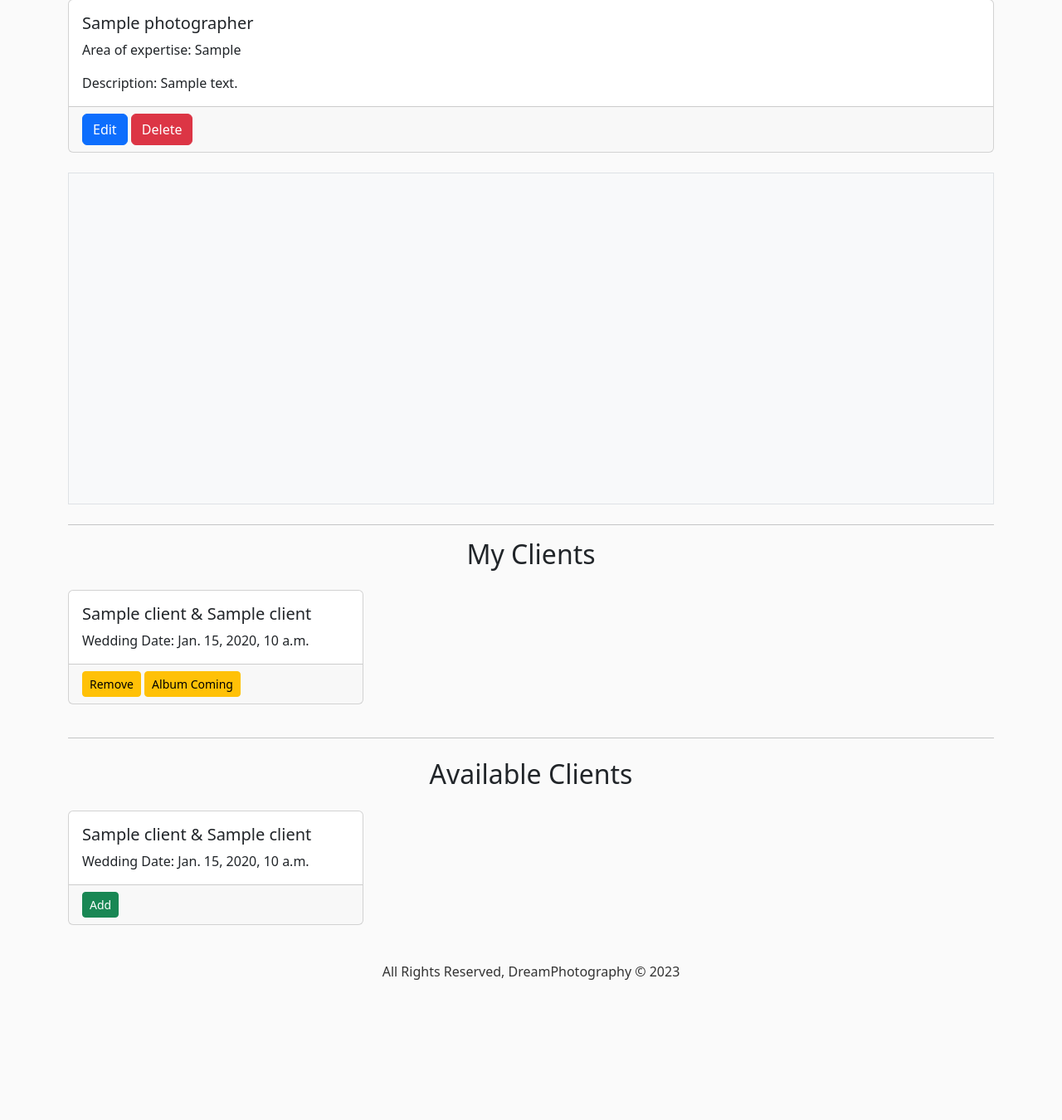
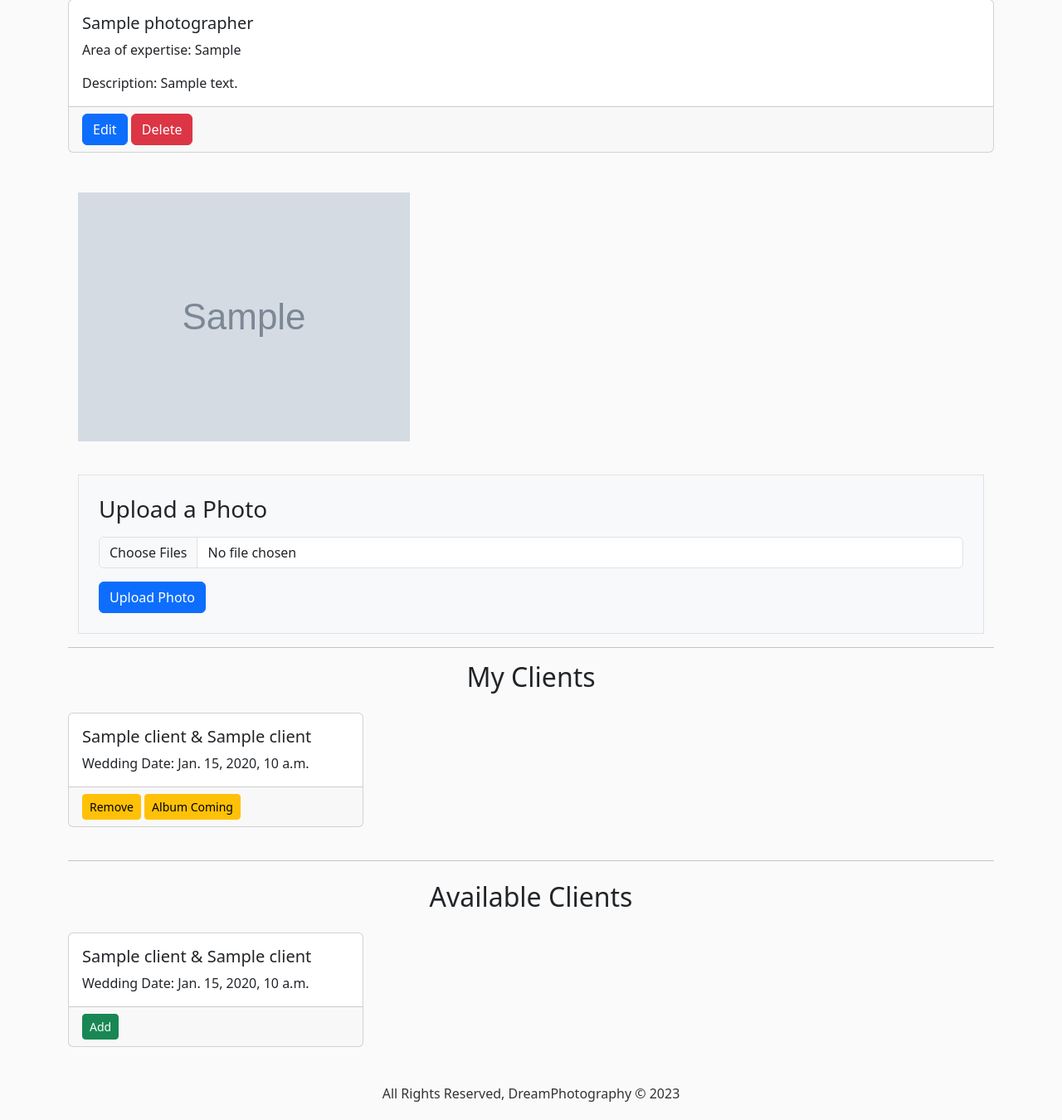
Before and after one commit to JennyZhong2022/Dream-Photography, a Django app: template main_app/templates/main_app/photographer_detail.html in a window 1280 px wide. Shown: the part 161-1511 px from the top of the page at 83% size. Before the commit the page ends 1342 px from the top, so only its background shows below. Run offline with Django 5.2, Linux system fonts and the light colour scheme; the template is opened without the code that fills it: most values are stand-ins (such as "Sample title", 1, 10 or a date in 2020); grey boxes marked "Sample" are stand-in pictures.

Commit message:
can add multiply photos

```diff
--- a/dreamphotography/settings.py
+++ b/dreamphotography/settings.py
@@ -11,6 +11,11 @@ https://docs.djangoproject.com/en/5.0/ref/settings/
 """
 
 from pathlib import Path
+
+import environ
+
+environ.Env()
+environ.Env.read_env()
 
 # Build paths inside the project like this: BASE_DIR / 'subdir'.
 BASE_DIR = Path(__file__).resolve().parent.parent
--- a/main_app/static/css/style.css
+++ b/main_app/static/css/style.css
@@ -19,6 +19,12 @@ main{
   border-radius: 5px; /* Rounded corners */
 }
 
+.photo-thumbnail {
+  max-width: 100%; /*  100% will use the full column width */
+  height: auto; /* Maintain aspect ratio */
+}
+
+
 
 @media (max-width: 768px) {
     .card-wrapper {
--- a/main_app/templates/main_app/photographer_detail.html
+++ b/main_app/templates/main_app/photographer_detail.html
@@ -17,9 +17,30 @@
       {% endif %}
   </div>
 
-  <div class="photo-placeholder bg-light border mb-4" style="height: 100%; min-height: 400px;">
-    <!-- Photo will be added here later -->
-</div>
+  <div class="container mt-5">
+    <div class="photo-gallery row mb-4">
+      <!-- Photos will be added here -->
+      {% for photo in photographer.photo_set.all %}
+      <div class="col-md-6 mb-3">
+        <img src="{{ photo.url }}" class="img-fluid photo-thumbnail" alt="Photo">
+      </div>
+    {% empty %}
+      <div class="alert alert-info">No Photos Uploaded</div>
+    {% endfor %}
+    </div>
+
+    <div class="photo-upload-form bg-light border p-4">
+      <h3 class="mb-3">Upload a Photo</h3>
+      <form action="{% url 'add_photo' photographer.id %}" enctype="multipart/form-data" method="POST">
+        {% csrf_token %}
+        <div class="mb-3">
+          <input type="file" name="photo-file" class="form-control" multiple>
+        </div>
+        <button type="submit" class="btn btn-primary">Upload Photo</button>
+      </form>
+    </div>
+  </div>
+
 
 {% if not is_client %}
 <hr>
--- a/main_app/urls.py
+++ b/main_app/urls.py
@@ -5,6 +5,7 @@ urlpatterns=[
     path('',views.home, name='home'),
     path('about/',views.about,name='about'),
 
+    # photographers
     path('photographers/', views.PhotographerList.as_view(),name='photographers_index'),
     path('photographers/create/',views.PhotographerCreate.as_view(),name='photographers_create'),
     path('photographers/<int:pk>/',views.PhotographerDetail.as_view(),
@@ -14,7 +15,10 @@ urlpatterns=[
     path('photographers/<int:pk>/update/',views.PhotographerUpdate.as_view(),name='photographers_update'),
     path('photographers/<int:pk>/delete/',views.PhotographerDelete.as_view(),name='photographers_delete'),
 
+    # photos for photographers
+    path('photographers/<int:photographer_id>/add_photo',views.add_photo,name='add_photo'),
 
+    # clients
     path('clients/', views.ClientList.as_view(),name='clients_index'),
     path('clients/create/',views.ClientCreate.as_view(),name='clients_create'),
     path('clients/<int:pk>/',views.ClientDetail.as_view(),
@@ -32,4 +36,5 @@ urlpatterns=[
     path('login/client/', views.login_client, name='login_client'),
 
 
+
 ]
```
Also changed, not shown: main_app/models.py (+8 -1 lines), main_app/views.py (+31 -8 lines), main_app/migrations/0009_photo.py (added).
